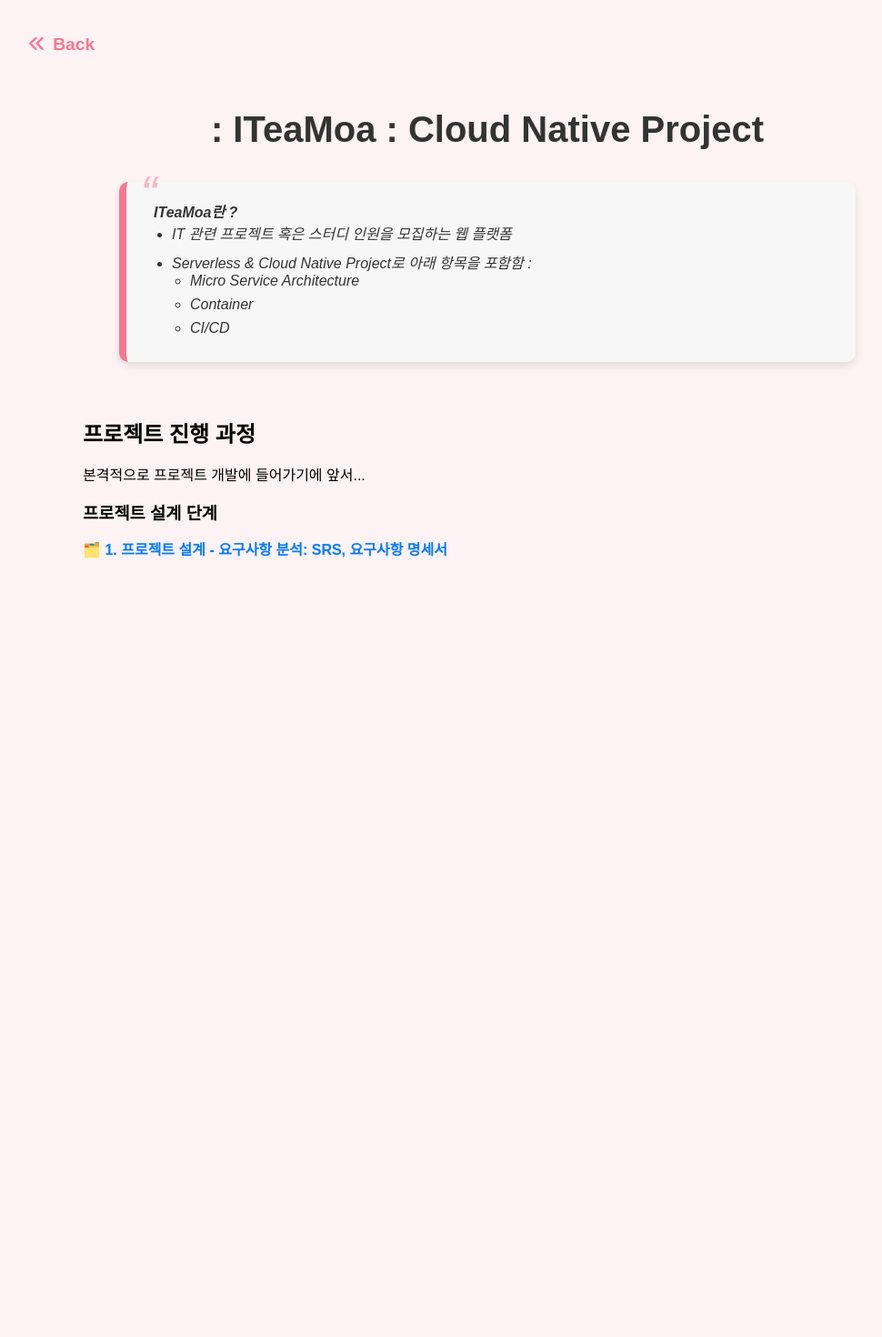
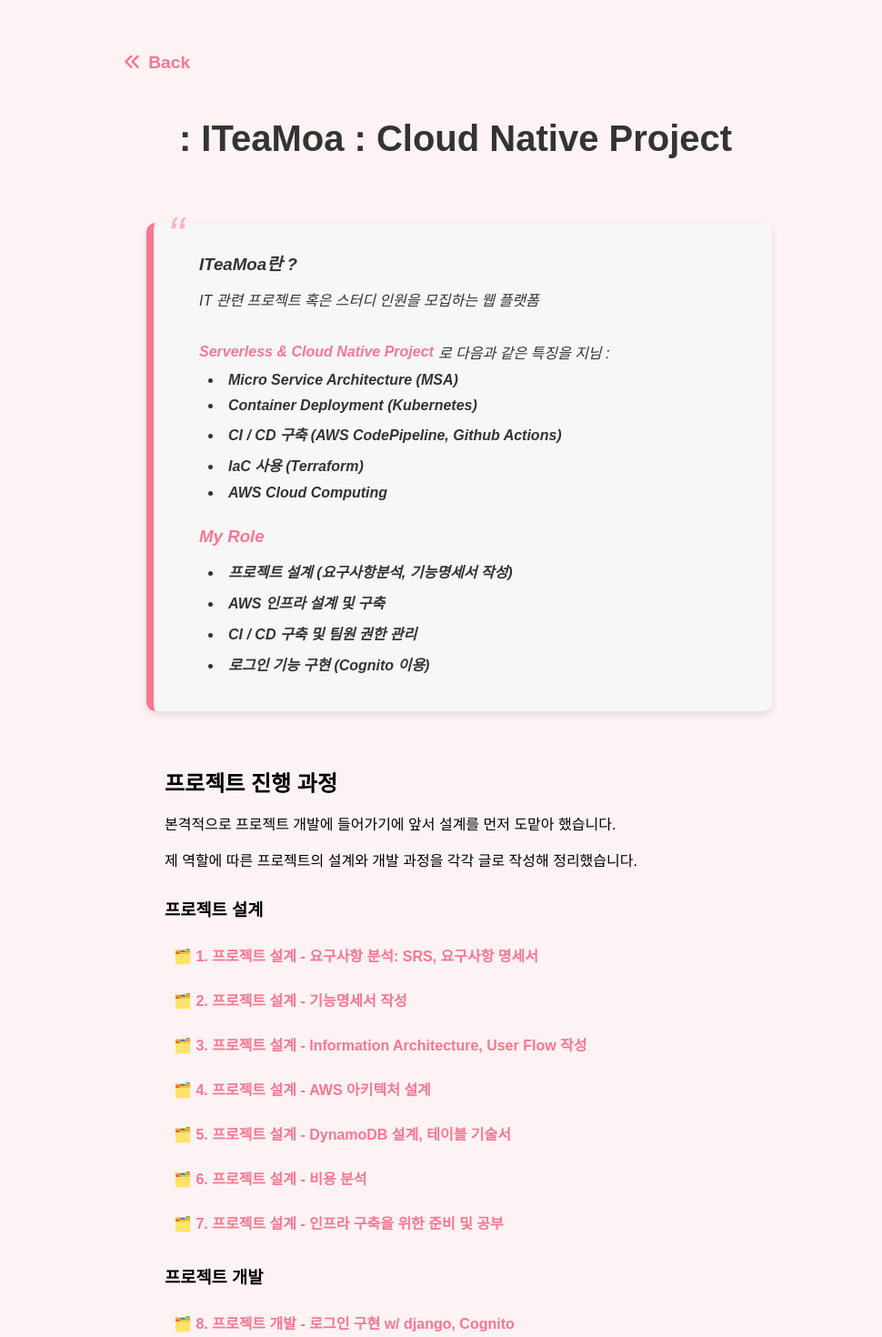
Before and after one commit to brynnPark/brynnpark.cloud, a React (Create React App) app in the folder my_web_page/: page /projects/ITeaMoa in a window 1280 px wide. Shown: the part 20-1490 px from the top of the page at 91% size, without its empty margins (104-1074 px from the left). Before the commit the page ends 800 px from the top, so only its background shows below. Built offline with nearby package versions, Linux system fonts and the light colour scheme.

Commit message:
Add: ITeaMoa proj

```diff
--- a/my_web_page/src/App.css
+++ b/my_web_page/src/App.css
@@ -193,6 +193,7 @@
   display: flex; /* Use flexbox to align items in one line */
   align-items: center; /* Center align the content vertically */
   gap: 5px; /* Adds space between the items */
+  margin-bottom: 10px;
 }
 
 
--- a/my_web_page/src/components/Profile.js
+++ b/my_web_page/src/components/Profile.js
@@ -31,7 +31,7 @@
           </div>
           <div className="contact">
             <h3>Contact</h3>
-            <p><strong>E-mail : pbh7080@gmail.com</strong></p>
+            <p><i class="fa fa-envelope" aria-hidden="true"></i> <strong>E-mail : pbh7080@gmail.com</strong></p>
             <p>
               <figure className="link-to-sns">
                 <a href="https://www.linkedin.com/in/bohyeon-park-3a79611b6/">
--- a/my_web_page/src/projects/ITeaMoa/ITeaMoa.css
+++ b/my_web_page/src/projects/ITeaMoa/ITeaMoa.css
@@ -1,23 +1,51 @@
 /* src/projects/ITeaMoa/ITeaMoa.css */
 
+html, body {
+  padding: 20px;
+  font-family: sans-serif;
+  background: #fdf2f4;
+}
+
+ .custom-body {
+  padding: 20px;
+  margin-left: 60px;
+  width: 600px;
+ }
+
+
+p {
+  margin-bottom: 10px;
+}
+
+li {
+  margin: 10px;
+}
+
+pink-cl {
+  color: #f77791;
+}
+
 .iteamoa {
-  padding: 20px;
-  max-width: 900px; /* Restrict the width for better readability */
-  margin: 0 auto; /* Center the content horizontally */
+  position: sticky;
+  padding: 30px;
+  max-width: 600px; /* Restrict the width for better readability */
+  margin: 0px; /* Center the content horizontally */
 }
 
 /* Project Title */
 .project-title-container {
-  display: flex;
   justify-content: center; /* Center the title horizontally */
-  margin-bottom: 20px; /* Add spacing below the title */
+  margin-bottom: 70px; /* Add spacing below the title */
 }
 
 .project-title {
+  position: sticky;
   font-size: 2.5rem; /* Larger font size */
   font-weight: bold; /* Bold font */
   text-align: center; /* Center the text */
   color: #333; /* Adjust the color to match the theme */
+  width: 800px; /* Full width of the container */
+  max-width: 800px; /* Full width of the container */
 }
 
 /* Go Back Button */
@@ -32,11 +60,11 @@
   font-size: 1.2rem; /* Font size */
   font-weight: bold; /* Bold text */
   transition: background-color 0.3s ease, box-shadow 0.3s ease; /* Smooth transition */
-  margin-top: 30px; /* Space below button */
-  margin-left: 100px;
+  margin-top: 60px; /* Space below button */
+  margin-left: 130px;
   position: absolute; /* Absolute positioning */
-  top: 20px; /* Position from the top */
-  left: 20px; /* Position from the left */
+  top: -110px; /* Position from the top */
+  left: -80px; /* Position from the left */
   cursor: pointer; /* Change cursor to pointer */
 }
 
@@ -52,14 +80,16 @@
 /* Stylish Blockquote */
 blockquote {
   background-color: #f7f7f7; /* Slightly different background color */
-  padding: 20px 30px; /* More padding for a comfortable reading space */
+  padding: 30px 50px; /* More padding for a comfortable reading space */
   border-left: 8px solid #f77791; /* Accent border with the main theme color */
   border-radius: 10px; /* Rounded corners for a modern look */
   box-shadow: 0 4px 8px rgba(0, 0, 0, 0.1); /* Subtle shadow for depth */
-  margin-bottom: 60px; /* Space below the blockquote */
+  margin-bottom: 40px;
   font-style: italic; /* Italicize text for a quote-like appearance */
   color: #333; /* Slightly darker text for better readability */
   position: relative; /* For adding icon */
+  width: 580px;
+  margin-left: 60px;
 }
 
 /* Add a quotation mark icon */
@@ -97,17 +127,24 @@
 }
 
 
+
 /* Link to Post */
-.link-to-post {
-  margin: 10px 0; /* Margin around the links */
-}
 
 .link-to-post a {
-  text-decoration: none;
-  color: #007bff;
-  font-weight: bold;
+  display: inline-block;
+  margin-left: -50px;
+  margin-bottom: -17px;
+  padding: 10px 20px; /* Button-like padding for links */
+  border-radius: 10px; /* Rounded corners for the link itself */
+  text-decoration: none; /* Remove underline */
+  color: #f77791; /* Link color matches pink */
+  font-weight: bold; /* Bold text */
+  transition: background-color 0.3s ease, color 0.3s ease;
 }
 
 .link-to-post a:hover {
-  text-decoration: underline;
+  background-color: #fcb6c4; /* Lighter pink background on hover */
+  color: #fff; /* White text on hover */
+  text-decoration: underline; /* Underline on hover */
+  margin-left: -50px; /* Subtle left shift effect on hover */
 }
--- a/my_web_page/src/projects/ITeaMoa/index.js
+++ b/my_web_page/src/projects/ITeaMoa/index.js
@@ -11,7 +11,7 @@
   return (
     <div className="iteamoa">
       {/* Go Back Button */}
-      <button className="go-back-button" onClick={() => navigate(-1)}>
+      <button className="go-back-button" onClick={() => navigate('/')}>
         <i className="fas fa-angle-double-left"></i> Back
       </button>
 
@@ -21,29 +21,90 @@
       </div>
 
       <blockquote>
-        <strong>ITeaMoa란 ?</strong>
-        <ul>
-          <li>IT 관련 프로젝트 혹은 스터디 인원을 모집하는 웹 플랫폼</li>
-          <li>Serverless & Cloud Native Project로 아래 항목을 포함함 :
-            <ul>
-              <li>Micro Service Architecture</li>
-              <li>Container</li>
-              <li>CI/CD</li>
-            </ul>
-          </li>
-        </ul>
-      </blockquote>
+        <h3><strong>ITeaMoa란 ?</strong></h3>
+          IT 관련 프로젝트 혹은 스터디 인원을 모집하는 웹 플랫폼
+          <br/><br/>
+          <p><strong><pink-cl>Serverless & Cloud Native Project</pink-cl></strong>로 다음과 같은 특징을 지님 : </p>
+          <strong>
+          <li>Micro Service Architecture (MSA)</li>
+          <li>Container Deployment (Kubernetes)</li>
+          <li>CI / CD 구축 (AWS CodePipeline, Github Actions) </li>
+          <li>IaC 사용 (Terraform) </li>
+          <li>AWS Cloud Computing</li>
+          </strong>
+          <br/>
+          <h3><pink-cl>My Role</pink-cl></h3>
+          <li><strong>프로젝트 설계 (요구사항분석, 기능명세서 작성)</strong></li>
+          <li><strong>AWS 인프라 설계 및 구축</strong></li>
+          <li><strong>CI / CD 구축 및 팀원 권한 관리</strong></li>
+          <li><strong>로그인 기능 구현 (Cognito 이용)</strong></li>
+        </blockquote>
 
-      <h2>프로젝트 진행 과정</h2>
-      <p>본격적으로 프로젝트 개발에 들어가기에 앞서...</p>
 
-      <h3>프로젝트 설계 단계</h3>
-      <figure className="link-to-post">
-        <Link to="/projects/ITeaMoa/Post1">
-          <span className="icon">🗂️</span> 1. 프로젝트 설계 - 요구사항 분석: SRS, 요구사항 명세서
-        </Link>
-      </figure>
-      {/* Add other posts here */}
+      <div className="custom-body">
+          <h2>프로젝트 진행 과정</h2>
+          <p>본격적으로 프로젝트 개발에 들어가기에 앞서 설계를 먼저 도맡아 했습니다.</p>
+          <p>제 역할에 따른 프로젝트의 설계와 개발 과정을 각각 글로 작성해 정리했습니다.</p>
+          <br/>
+          <h3>프로젝트 설계</h3>
+          <figure className="link-to-post">
+            <Link to="https://bird-bread-db0.notion.site/e72c0866676f4471b62d83f1927e2bc3?pvs=4">
+              <span className="icon">🗂️</span> 1. 프로젝트 설계 - 요구사항 분석: SRS, 요구사항 명세서
+            </Link>
+          </figure>
+          <figure className="link-to-post">
+            <Link to="https://bird-bread-db0.notion.site/0b6fddd3de55416a9ad95f20715cc5e2?pvs=4">
+              <span className="icon">🗂️</span> 2. 프로젝트 설계 - 기능명세서 작성
+            </Link>
+          </figure>
+          <figure className="link-to-post">
+            <Link to="https://bird-bread-db0.notion.site/fbd17be452844eb38103a8168346a5eb?pvs=4">
+              <span className="icon">🗂️</span> 3. 프로젝트 설계 - Information Architecture, User Flow 작성
+            </Link>
+          </figure>
+          <figure className="link-to-post">
+            <Link to="https://bird-bread-db0.notion.site/cf1ff353fe5741c7ac393c8c886cb027?pvs=4">
+              <span className="icon">🗂️</span> 4. 프로젝트 설계 - AWS 아키텍처 설계
+            </Link>
+          </figure>
+          <figure className="link-to-post">
+            <Link to="https://bird-bread-db0.notion.site/ERD-39aee6884a51447a9245ad83799fb61b?pvs=4">
+              <span className="icon">🗂️</span> 5. 프로젝트 설계 - DynamoDB 설계, 테이블 기술서
+            </Link>
+          </figure>
+          <figure className="link-to-post">
+            <Link to="https://bird-bread-db0.notion.site/Cost-Expectation-e73650eabcd04cc0a4dc0e7671634d08?pvs=4">
+              <span className="icon">🗂️</span> 6. 프로젝트 설계 - 비용 분석
+            </Link>
+          </figure>
+          <figure className="link-to-post">
+            <Link to="https://bird-bread-db0.notion.site/125adaa8031380288412f059bf7d6f14?pvs=4">
+              <span className="icon">🗂️</span> 7. 프로젝트 설계 - 인프라 구축을 위한 준비 및 공부
+            </Link>
+          </figure>
+          <br/>
+          <h3>프로젝트 개발</h3>
+          <figure className="link-to-post">
+            <Link to="https://bird-bread-db0.notion.site/Cognito-django-121adaa8031380079f86d7cb5717196b?pvs=4">
+              <span className="icon">🗂️</span> 8. 프로젝트 개발 - 로그인 구현 w/ django, Cognito
+            </Link>
+          </figure>
+          <figure className="link-to-post">
+            <Link to="https://bird-bread-db0.notion.site/CI-CD-k8s-11fadaa80313806aa7bad364c319e4fa?pvs=4">
+              <span className="icon">🗂️</span> 9. 프로젝트 개발 - Backend 컨테이너 배포 및 CI/CD 구축 w/ CodePipeline
+            </Link>
+          </figure>
+          <figure className="link-to-post">
+            <Link to="https://bird-bread-db0.notion.site/CI-CD-k8s-11fadaa80313806aa7bad364c319e4fa?pvs=4">
+              <span className="icon">🗂️</span> 10. 프로젝트 개발 - eks 구축 (wip)
+            </Link>
+          </figure>
+          <figure className="link-to-post">
+            <Link to="https://bird-bread-db0.notion.site/CI-CD-k8s-11fadaa80313806aa7bad364c319e4fa?pvs=4">
+              <span className="icon">🗂️</span> 11. 프로젝트 개발 - Frontend CI/CD 구축 w/ Github Actions, Terraform (wip)
+            </Link>
+          </figure>
+        </div>
     </div>
   );
 }
```
Also changed, not shown: 1 other file (tests, documents, lock files or other folders).
